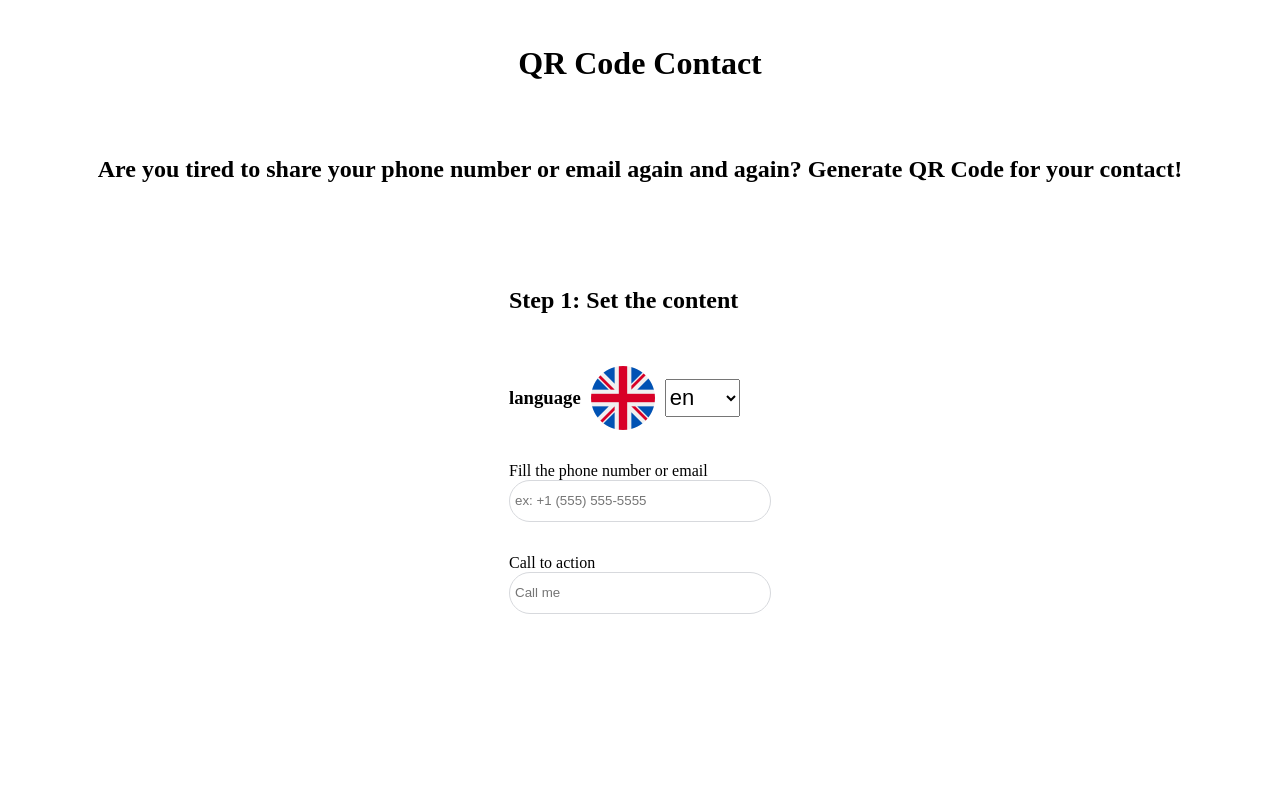
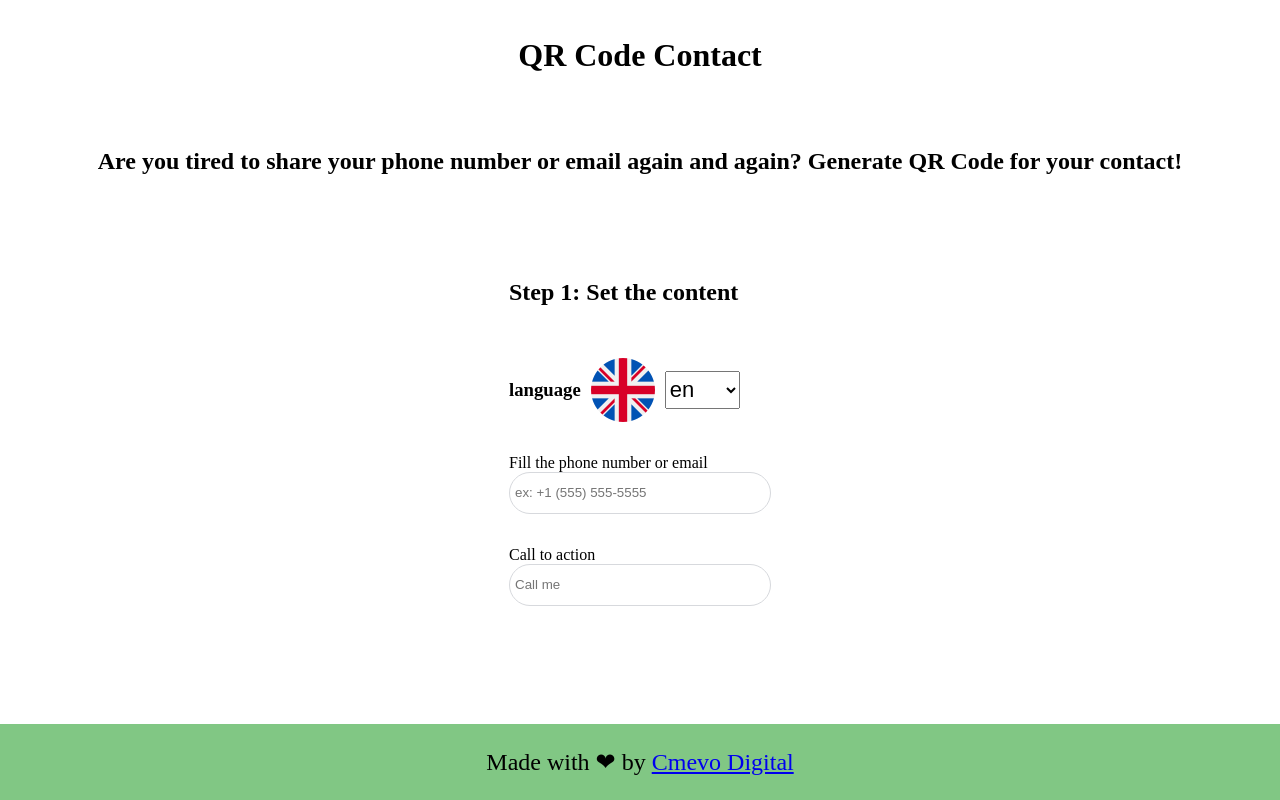
Before and after one commit to boobo94/qrcodecontact, a Vue app: page / in a window 1280 px wide. Built offline with nearby package versions, Linux system fonts and the light colour scheme.

Commit message:
Add footer

```diff
--- a/src/App.vue
+++ b/src/App.vue
@@ -3,4 +3,8 @@
 </template>
 
 <style>
+body {
+  padding: 0;
+  margin: 0;
+}
 </style>
--- a/src/components/QrGenerator.vue
+++ b/src/components/QrGenerator.vue
@@ -4,8 +4,8 @@
       <h1>{{ t("page_title") }}</h1>
     </div>
 
-     <div class="row justify-content-center">
-      <h2>{{t("page_subtitle")}}</h2>
+    <div class="row justify-content-center">
+      <h2>{{ t("page_subtitle") }}</h2>
     </div>
 
     <div class="container">
@@ -43,7 +43,6 @@
               />
             </div>
           </div>
-
         </div>
 
         <div
@@ -69,6 +68,9 @@
         </div>
       </div>
     </div>
+    <footer>
+      <p>Made with ❤ by <a href="https://cmevo.com/">Cmevo Digital</a></p>
+    </footer>
   </div>
 </template>
 
@@ -87,7 +89,8 @@ const { t } = useI18n({
   messages: {
     en: {
       page_title: 'QR Code Contact',
-      page_subtitle: 'Are you tired to share your phone number or email again and again? Generate QR Code for your contact!',
+      page_subtitle:
+        'Are you tired to share your phone number or email again and again? Generate QR Code for your contact!',
       download: 'Download',
       line1_label: 'Call to action',
       line1_placeholder: 'Call me',
@@ -97,7 +100,8 @@ const { t } = useI18n({
     },
     ro: {
       page_title: 'QR Code Contact',
-      page_subtitle: 'Te-ai săturat să distribui numărul de telefon sau adresa de email? Generează codul QR pentru a fi contactat!',
+      page_subtitle:
+        'Te-ai săturat să distribui numărul de telefon sau adresa de email? Generează codul QR pentru a fi contactat!',
       download: 'Descarcă',
       line1_label: 'Call to action',
       line1_placeholder: 'Sună-mă',
@@ -162,7 +166,6 @@ function download() {
   fileLink.click();
   fileLink.remove();
 }
-
 </script>
 
 <style lang="scss" scoped>
@@ -249,10 +252,21 @@ function download() {
   position: relative;
 }
 
+footer {
+  position: fixed;
+  bottom: 0;
+  width: 100%;
+  background-color: #81c784;
+
+  p {
+    font-size: 1.5rem;
+    text-align: center;
+  }
+}
+
 @media all and (max-width: 540px) {
   .row {
     flex-direction: column;
   }
-
 }
 </style>
```
